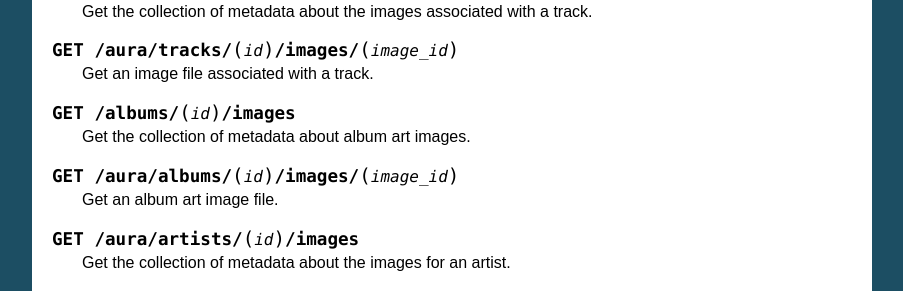
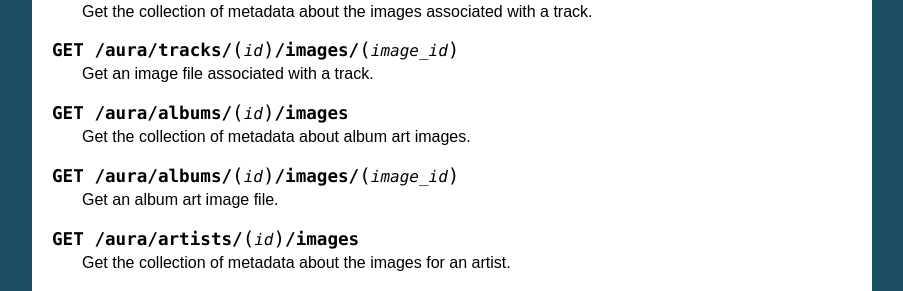
Before and after one commit to beetbox/aura, a Sphinx documentation site: the page built from docs/api.rst, in a window 1280 px wide and 900 px high, scrolled down 7368 px. Shown: the part 157-448 px from the top of the window, without its empty margins (198-1101 px from the left). Built offline with Sphinx 7.4.7, drawn with Linux system fonts in a browser that asks for light colours.

Commit message:
Add missing /aura/ to endpoint (fix #16)

```diff
--- a/docs/api.rst
+++ b/docs/api.rst
@@ -520,7 +520,7 @@ indicate the type of the image file returned.
 
     Get an image file associated with a track.
 
-.. http:get:: /albums/(id)/images
+.. http:get:: /aura/albums/(id)/images
     :synopsis: Get information about album art images.
 
     Get the collection of metadata about album art images.
```
